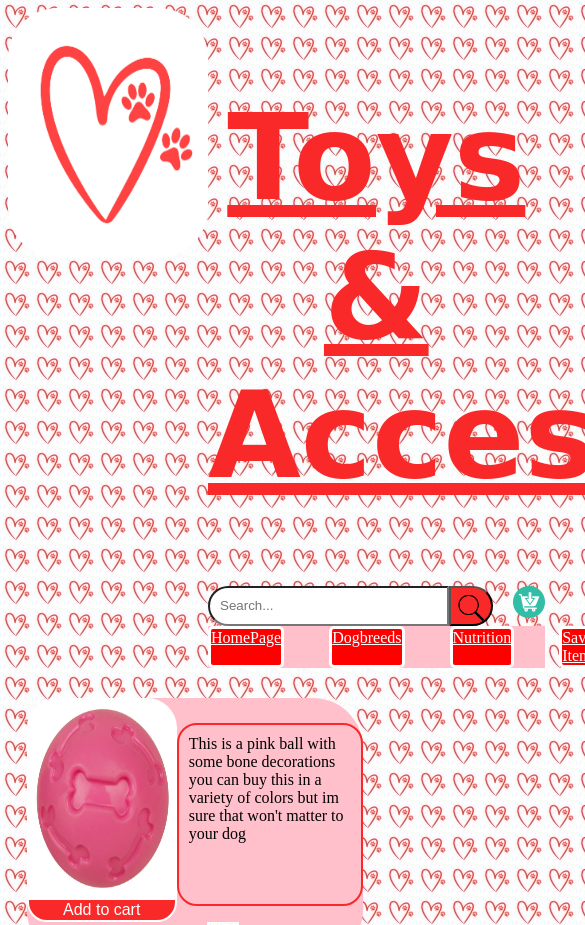
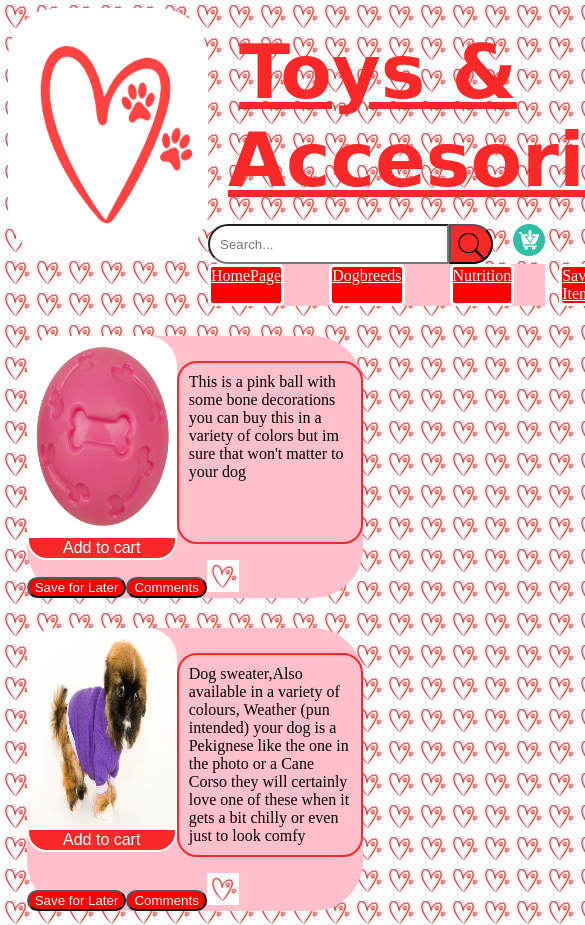
Before and after one commit to ijanvdwesz/Cute-Paws, a plain HTML site: page toys.html in a window 390 px wide. Shown: the top 925 px of the page, 585 px wide, since content can reach past the window. Drawn offline with nearby package versions, Linux system fonts and the light colour scheme.

Commit message:
minor  h2 size adjustments on toys page

```diff
--- a/cp-css/toys.scss
+++ b/cp-css/toys.scss
@@ -201,19 +201,20 @@ h2 {
     font-size: 16px;
   }
 
-  h1 {
-    font-size: 5px;
+  .title-search h1{
+    font-size: 75px;
+    width: 300px;
+   margin: 20px;
   }
 
-  h2 {
-    font-size: 5px;
-  }
 
   .add {
     width: 150px;
     font-size: 16px;
   }
-
+h2{
+  font-size:60px;
+}
   .page-content {
     margin-left: 0;
   }
```
Also changed, not shown: cp-css/toys.css, 1 other file.
